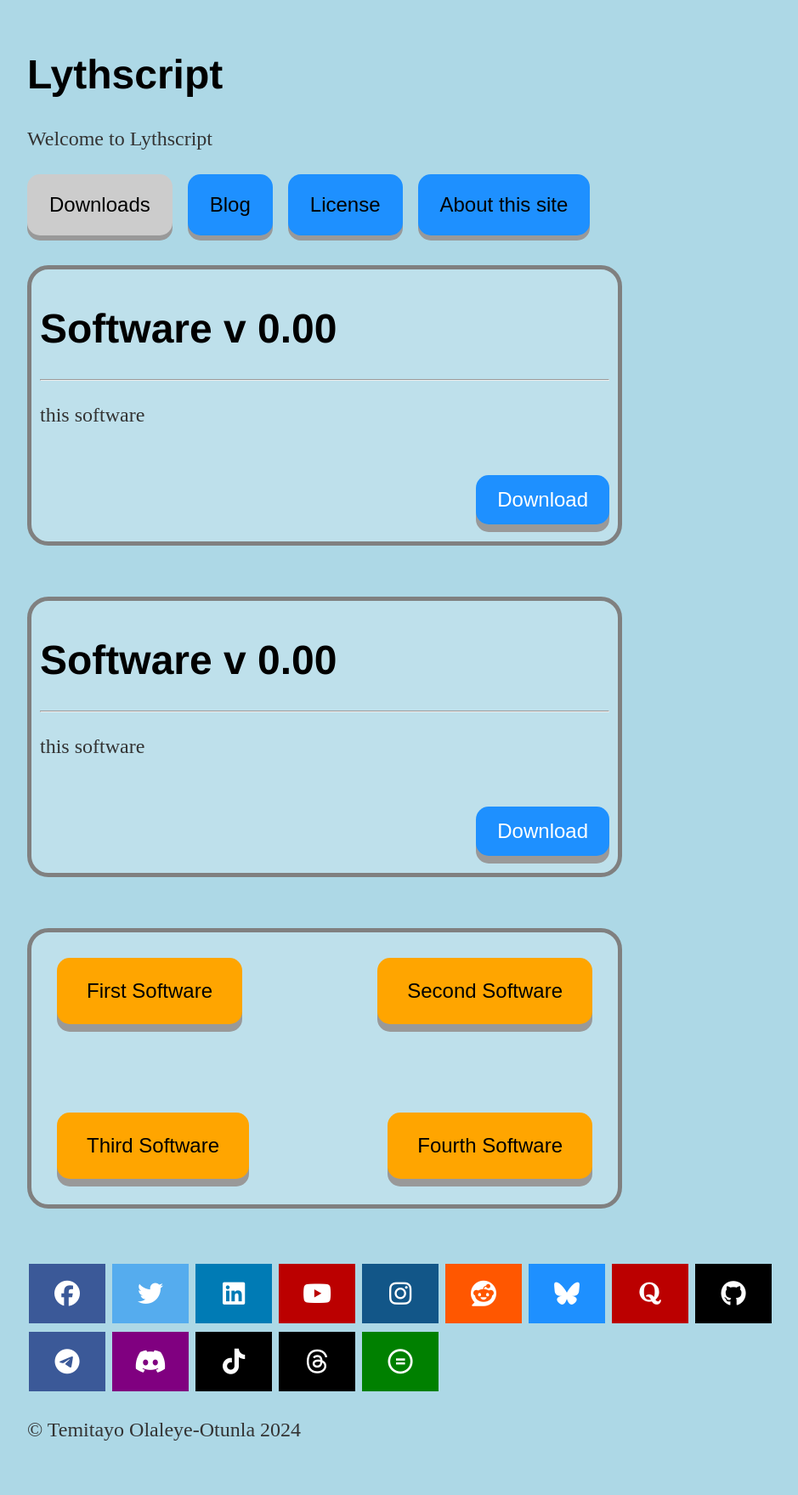
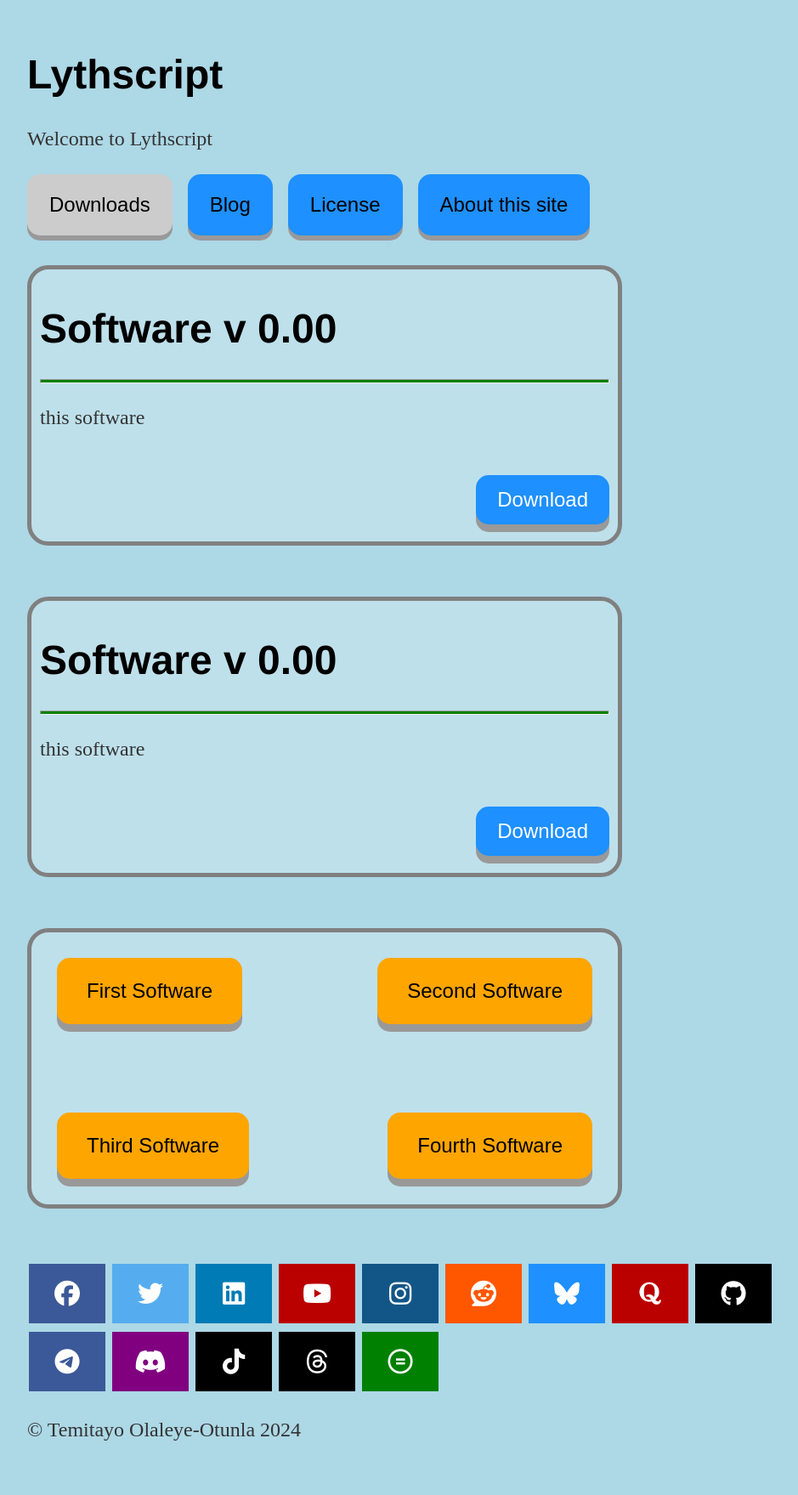
Before and after one commit to lythwind/lythwind.github.io, a Jekyll site: the page built from index.html, in a window 1280 px wide. Shown: the whole page at 85% size, without its empty margins (160-1099 px from the left). Built offline with Jekyll 4.4.1, drawn with Linux system fonts in a browser that asks for light colours; nearby versions of some CDN libraries.

Commit message:
Update main.css

```diff
--- a/css/main.css
+++ b/css/main.css
@@ -225,3 +225,10 @@ position: absolute;
   border-radius: 15px;
   box-shadow: 0 9px #999;
 }
+
+hr {
+  height:3px;
+  color:green;
+  background-color:green;
+
+}
```
